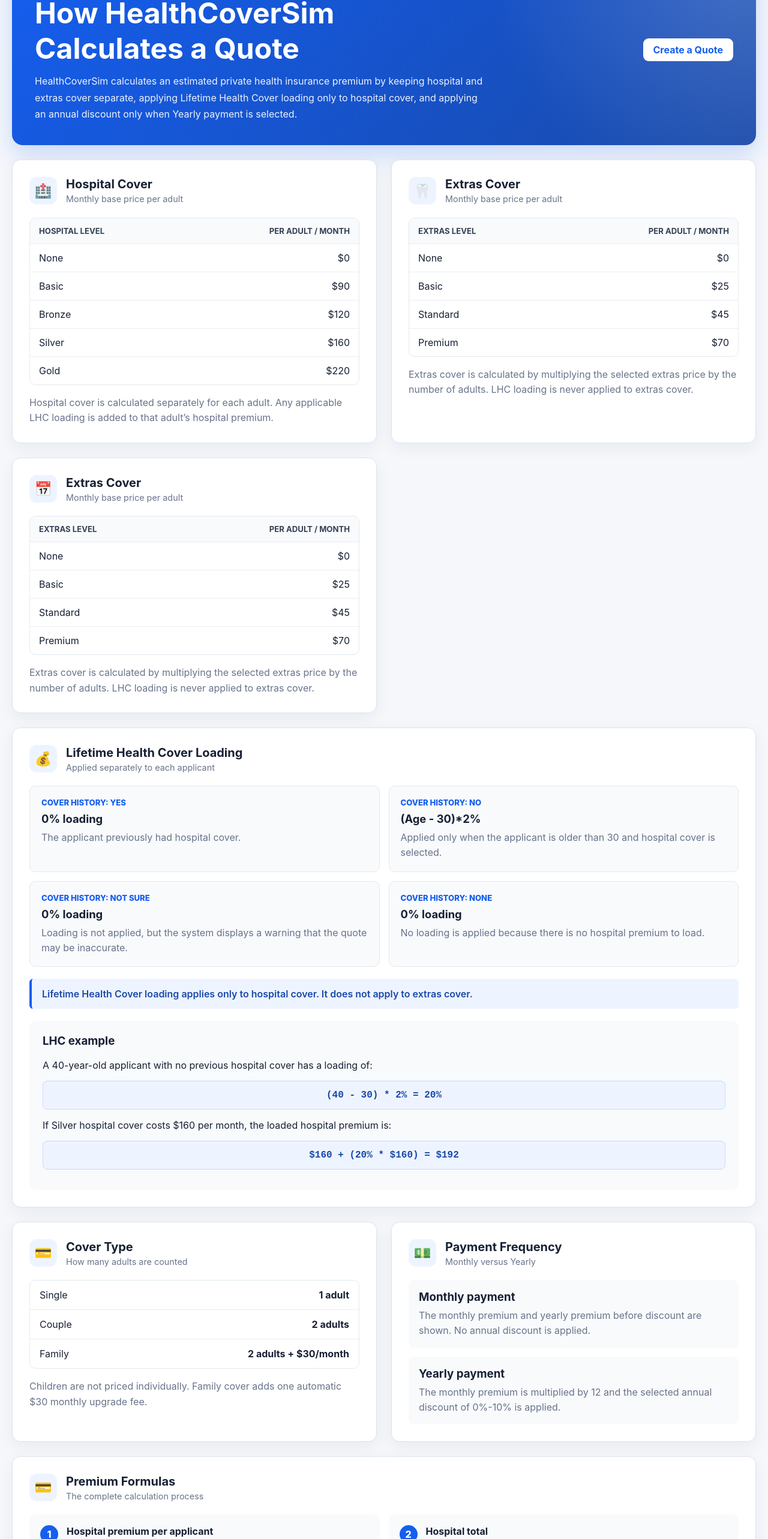
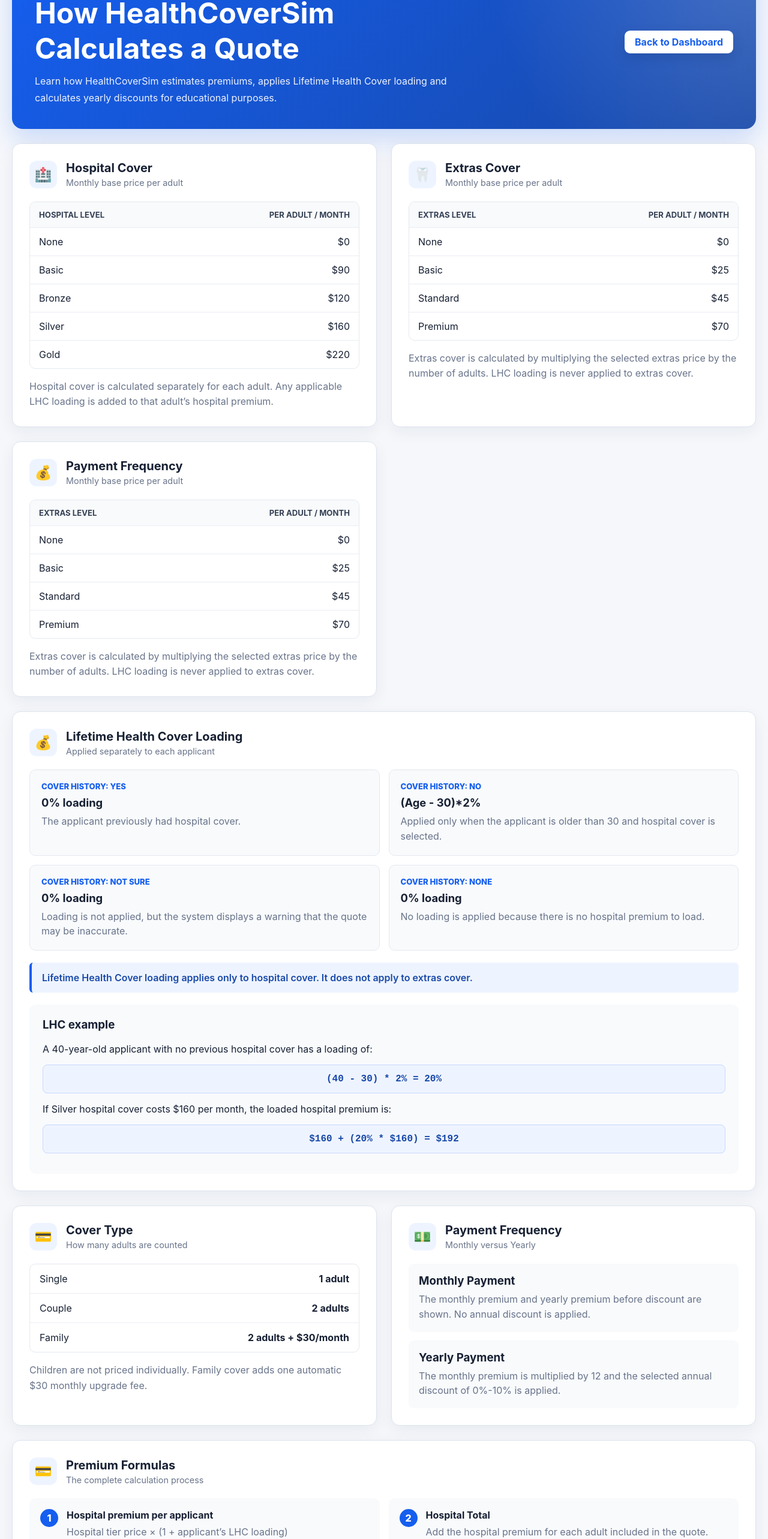
Before and after one commit to coraljin22/CSE5006, a React (Vite) app in the folder client/: page /explanation in a window 1280 px wide. Shown: the part 199-2765 px from the top of the page at 60% size. Built offline with nearby package versions, Linux system fonts and the light colour scheme.

Commit message:
Refine explanation sheet navigation and presentation

```diff
--- a/client/src/pages/ExplanationPage.jsx
+++ b/client/src/pages/ExplanationPage.jsx
@@ -30,15 +30,13 @@
           <p className="eyebrow">Premium calculation guide</p>
           <h1>How HealthCoverSim Calculates a Quote</h1>
           <p>
-            HealthCoverSim calculates an estimated private health insurance
-            premium by keeping hospital and extras cover separate, applying
-            Lifetime Health Cover loading only to hospital cover, and
-            applying an annual discount only when Yearly payment is selected.
+            Learn how HealthCoverSim estimates premiums,
+            applies Lifetime Health Cover loading and calculates yearly discounts for educational purposes.
           </p>
         </div>
 
-        <Link to="/quotes/new" className="button primary-button">
-          Create a Quote
+        <Link to= "/" className="button explanation-back-button">
+          Back to Dashboard
         </Link>
       </div>
 
@@ -57,7 +55,7 @@
             <table className="pricing-table">
               <thead>
                 <tr>
-                  <th>Hospital level</th>
+                  <th>Hospital Level</th>
                   <th>Per adult / month</th>
                 </tr>
               </thead>
@@ -94,7 +92,7 @@
             <table className="pricing-table">
               <thead>
                 <tr>
-                  <th>Extras level</th>
+                  <th>Extras Level</th>
                   <th>Per adult / month</th>
                 </tr>
               </thead>
@@ -119,10 +117,10 @@
 
         <section className="guide-card">
           <div className="guide-card-heading">
-            <span className="guide-icon">📅</span>
+            <span className="guide-icon">💰</span>
 
             <div>
-              <h2>Extras Cover</h2>
+              <h2>Payment Frequency</h2>
               <p>Monthly base price per adult</p>
             </div>
           </div>
@@ -131,7 +129,7 @@
             <table className="pricing-table">
               <thead>
                 <tr>
-                  <th>Extras level</th>
+                  <th>Extras Level</th>
                   <th>Per adult / month</th>
                 </tr>
               </thead>
@@ -273,7 +271,7 @@
           </div>
 
           <div className="payment-rule">
-            <h3>Monthly payment</h3>
+            <h3>Monthly Payment</h3>
             <p>
               The monthly premium and yearly premium before discount are shown.
               No annual discount is applied.
@@ -281,7 +279,7 @@
           </div>
 
           <div className="payment-rule">
-            <h3>Yearly payment</h3>
+            <h3>Yearly Payment</h3>
             <p>
               The monthly premium is multiplied by 12 and the selected
               annual discount of 0%-10% is applied.
@@ -316,7 +314,7 @@
             <span>2</span>
 
             <div>
-              <strong>Hospital total</strong>
+              <strong>Hospital Total</strong>
               <p>
                 Add the hospital premium for each adult included in the
                 quote.
@@ -328,7 +326,7 @@
             <span>3</span>
 
             <div>
-              <strong>Extras total</strong>
+              <strong>Extras Total</strong>
               <p>
                 Extras tier price × number of adults
               </p>
@@ -339,7 +337,7 @@
             <span>4</span>
 
             <div>
-              <strong>Monthly premium</strong>
+              <strong>Monthly Premium</strong>
               <p>
                 Hospital total + Extras total + Family fee
               </p>
@@ -350,9 +348,9 @@
             <span>5</span>
 
             <div>
-              <strong>Yearly premium</strong>
+              <strong>Yearly Premium</strong>
               <p>
-                Monthly premium × 12
+                Monthly Premium × 12
               </p>
             </div>
           </div>
@@ -361,7 +359,7 @@
             <span>6</span>
 
             <div>
-              <strong>Final yearly premium</strong>
+              <strong>Estimated Final Premium</strong>
               <p>
                 Yearly before discount × (1 - annual discount)
               </p>
@@ -370,12 +368,12 @@
         </div>
       </section>
 
-      <section className="guide-card full-width-guide-card example -card">
+      <section className="guide-card full-width-guide-card example-card">
         <div className="guide-card-heading">
           <span className="guide-icon">📝</span>
 
           <div>
-            <h2>Work Example</h2>
+            <h2>Worked Example</h2>
             <p>The main example used to verify the application</p>
           </div>
         </div>
@@ -424,32 +422,32 @@
           </div>
 
           <div className="example-result-row">
-            <span>Hospital total</span>
+            <span>Hospital Total</span>
             <strong>$352</strong>
           </div>
 
           <div className="example-result-row">
-            <span>Extras total</span>
+            <span>Extras Total</span>
             <strong>$90</strong>
           </div>
 
           <div className="example-result-row">
-            <span>Family fee</span>
+            <span>Family Fee</span>
             <strong>$30</strong>
           </div>
 
           <div className="example-result-row highlighted-result">
-            <span>Monthly premium</span>
+            <span>Monthly Premium</span>
             <strong>$472</strong>
           </div>
 
           <div className="example-result-row">
-            <span>Yearly before discount</span>
+            <span>Yearly before Discount</span>
             <strong>$472 × 12 = $5,664</strong>
           </div>
 
           <div className="example-result-row final-result">
-            <span>Final yearly premium</span>
+            <span>Estimated Final Premium</span>
             <strong>$5,664 × 0.95 = $5,380.80</strong>
           </div>
         </div>
@@ -490,13 +488,22 @@
         </ul>
       </section>
 
+      <div className="guide-disclaimer">
+        <strong>Disclaimer</strong>
+          <p>
+            HealthCoverSim is an educational simulator.
+            Premiums displayed by the system are estimates only and
+            should not be interpreted as financial advice.
+          </p>
+      </div>
+
       <div className="explanation-actions">
         <Link to="/" className="button secondary-button">
-          View Saved Quotes
+          Dashboard
         </Link>
 
         <Link to="/quotes/new" className="button primary-button">
-          Create New Quote
+          Create Quote
         </Link>
       </div>
     </section>
--- a/client/src/styles/global.css
+++ b/client/src/styles/global.css
@@ -1176,6 +1176,16 @@
   border: 1px solid #dde3ed;
   border-radius: 14px;
   box-shadow: 0 8px 26px rgba(23, 32, 51, 0.06);
+  transition:
+    transform 0.22s ease,
+    box-shadow 0.22s ease,
+    border-color 0.22s ease;
+}
+
+.guide-card:hover {
+  transform: translateY(-3px);
+  border-color: #c7d7fe;
+  box-shadow: 0 14px 32px rgba(23, 32, 51, 0.1);
 }
 
 .full-width-guide-card {
@@ -1445,8 +1455,13 @@
   color: #59657b;
 }
 
+.validation-list li::marker {
+  color: #155eef;
+}
+
 .validation-list li {
   margin-bottom: 11px;
+  padding-left: 4px;
   line-height: 1.6;
 }
 
@@ -1482,6 +1497,7 @@
 
   .explanation-actions .button {
     width: 100%;
+    min-width: 150;
   }
 }
 
@@ -2023,3 +2039,58 @@
     padding: 19px;
   }
 }
+
+.detail-page-heading {
+  padding: 26px 28px;
+  background: #ffffff;
+  border: 1px solid #dde3ed;
+  border-radius: 16px;
+  box-shadow: 0 8px 24px rgba(23, 32, 51, 0.06);
+}
+
+.detail-summary-card,
+.detail-card {
+  border-radius: 16px;
+}
+
+.detail-card {
+  transition:
+    transform 0.2s ease,
+    box-shadow 0.2s ease;
+}
+
+.detail-card:hover {
+  transform: translateY(-2px);
+  box-shadow: 0 12px 28px rgba(23, 32, 51, 0.09);
+}
+
+.detail-row strong {
+  color: #172033;
+  text-align: right;
+}
+
+.notes-box {
+  border-left: 4px solid #155eef;
+}
+
+.guide-disclaimer{
+  margin-top:28px;
+  padding:22px;
+  background:#fff8e8;
+  border-left:5px solid #f59e0b;
+  border-radius:12px;
+  line-height:1.7;
+}
+
+.explanation-back-button {
+  flex-shrink: 0;
+  color: #155eef;
+  background: #ffffff;
+  box-shadow: 0 8px 20px rgba(9, 44, 105, 0.2);
+}
+
+.explanation-back-button:hover {
+  color: #0f4ed1;
+  background: #f8fbff;
+  transform: translateY(-2px);
+}
```
